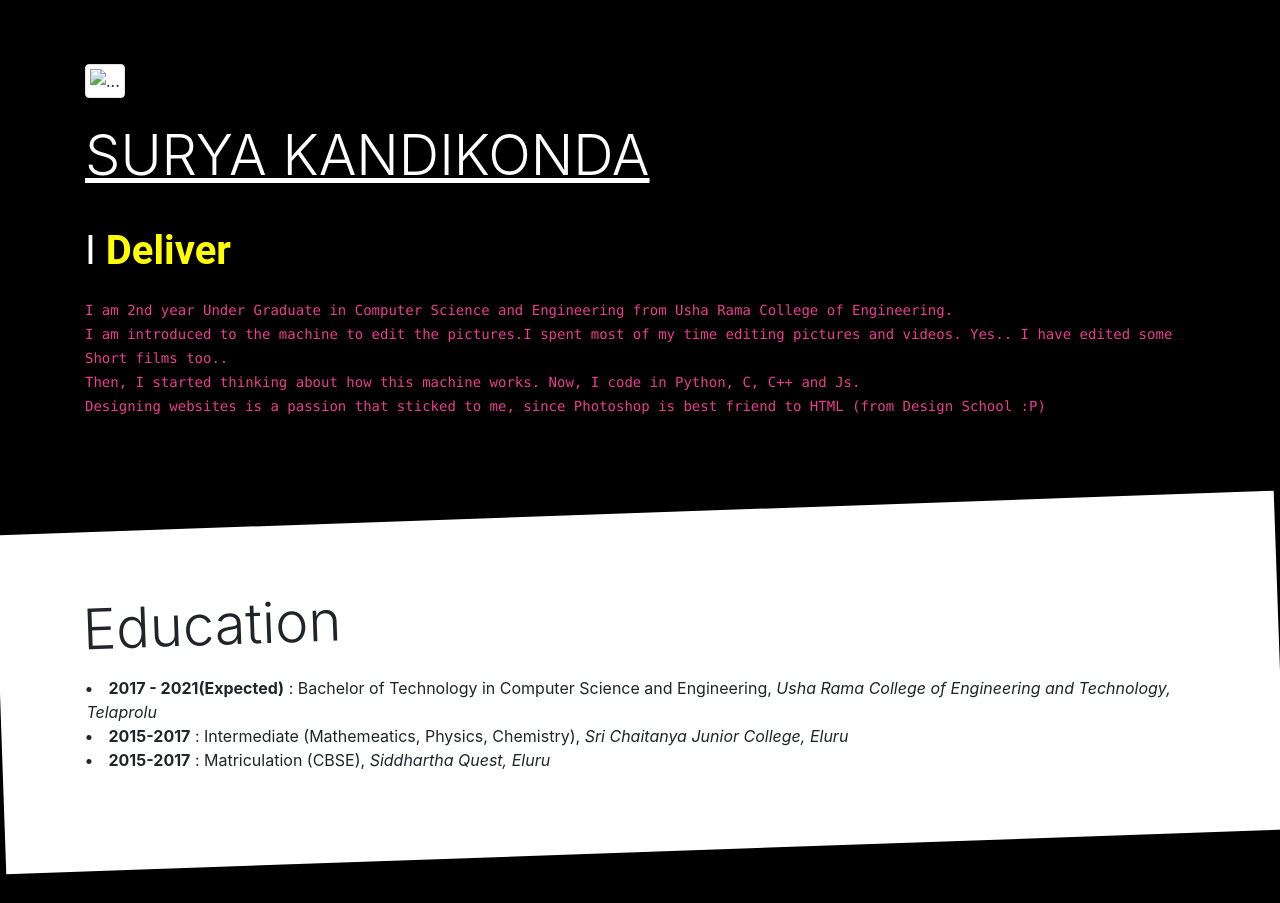
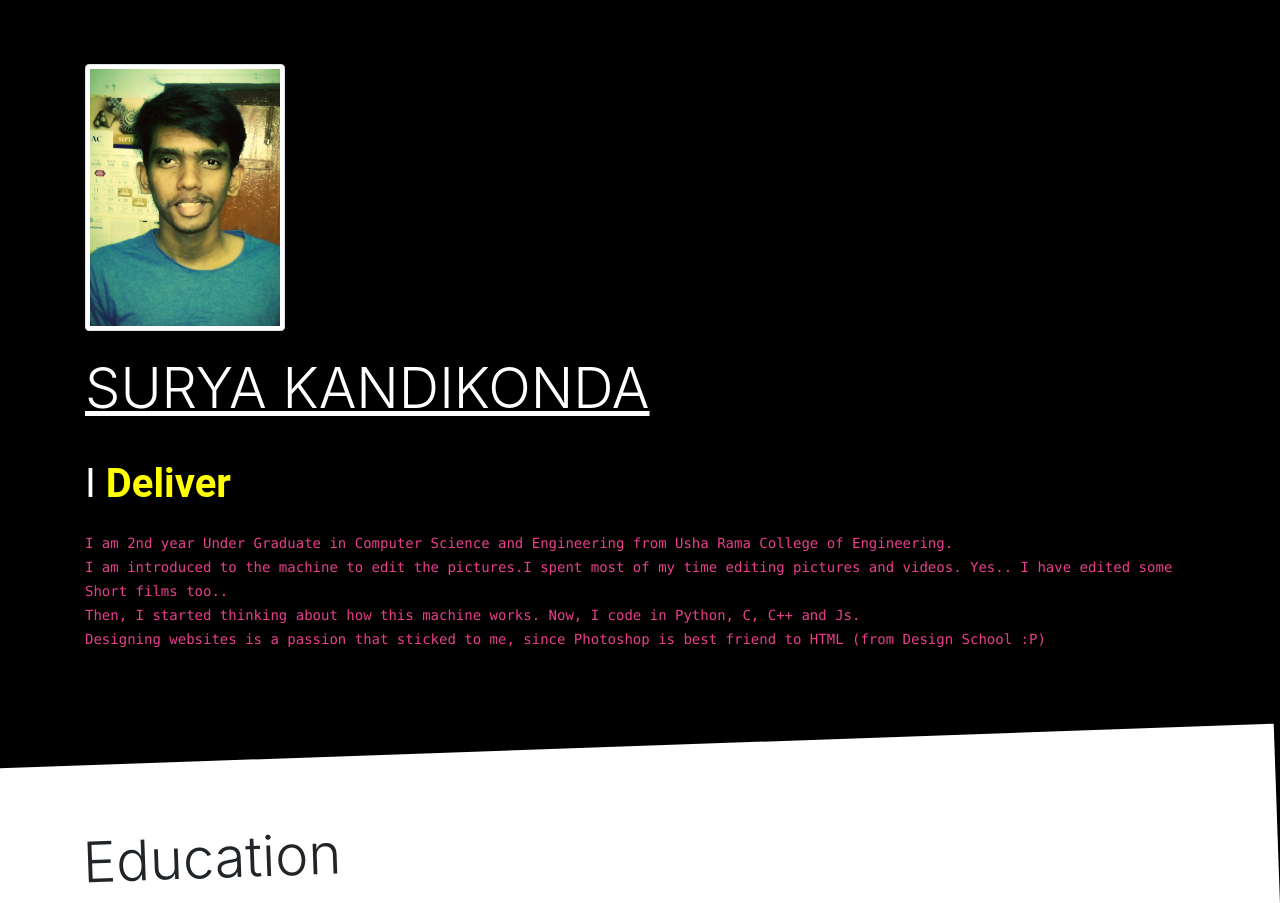
Before and after one commit to suryakandikonda/Wlaker, a plain HTML site: page index.html in a window 1280 px wide. Shown: the top 903 px of the page. Drawn offline with nearby package versions, Linux system fonts and the light colour scheme.

Commit message:
Update index.html

```diff
--- a/index.html
+++ b/index.html
@@ -17,7 +17,7 @@
 
  	<div class="jumbotron jumbotron-fluid wow slideInDown" style="background-color: black;">
   <div class="container">
-  	<img src="images/Edit.jpg" alt="..." class="img-thumbnail" width="200px" height="300px"><br>
+  	<img src="Edit.jpg" alt="..." class="img-thumbnail" width="200px" height="300px"><br>
     <br><h1 class="display-4" style="text-decoration: underline; color: white;">SURYA KANDIKONDA</h1><br>
     <p style="font-family: Roboto, sans-serif;
   font-size: 40px;
```
